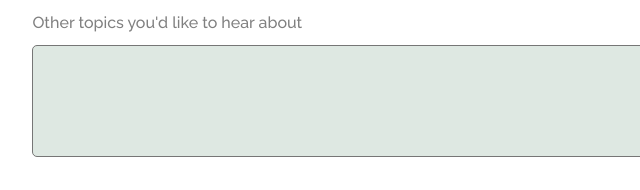
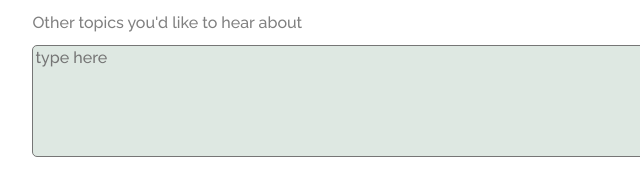
Before and after one commit to danieliftode/project_3, a plain HTML site: page index.html in a window 1280 px wide. Shown: the part 1254-1444 px from the top of the page, 262-902 px from the left. Drawn offline with Linux system fonts and the light colour scheme.

Commit message:
fix
added :focus on the text area field

```diff
--- a/css/style.css
+++ b/css/style.css
@@ -182,4 +182,7 @@ main input:last-of-type{
   width: 74%;
   display: inline-block;
 }
+#text_here:focus {
+  border: 3px solid blue;
 }
+}
--- a/index.html
+++ b/index.html
@@ -60,7 +60,7 @@
     </fieldset>
     <footer>
       <p class="grey">Other topics you'd like to hear about</p>
-      <textarea id="text_here" name="user_coment" placeholder=""></textarea>
+      <textarea id="text_here" name="user_coment" placeholder="type here"></textarea>
       <button type="submit" name="button">Sign Up</button>
       <h5 class="grey last">Copyright The Code Review</h5>
     </footer>
```
